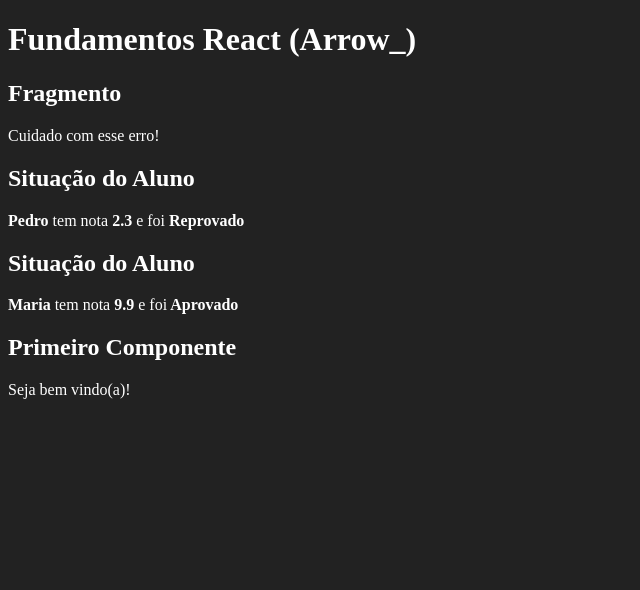
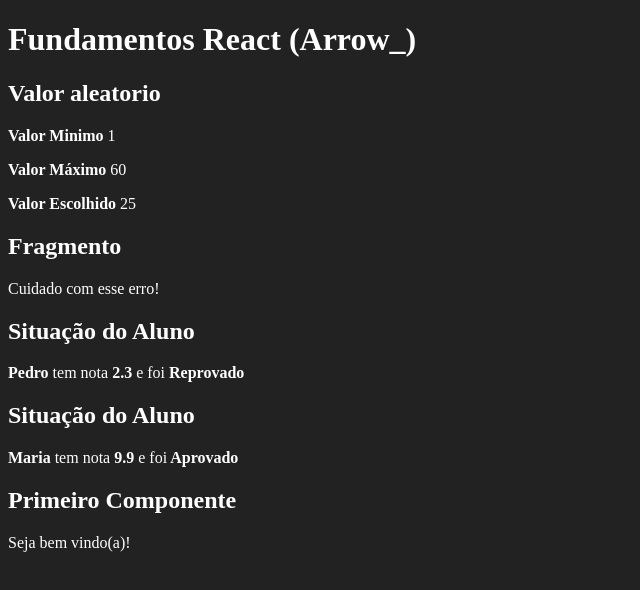
Before and after one commit to lucasg13info/curso-react, a React (Create React App) app in the folder fundamentos-react/: page / in a window 1280 px wide. Shown: the top 590 px of the page, without its empty margins (0-640 px from the left). Built offline with nearby package versions, Linux system fonts and the light colour scheme.

Commit message:
Desafio numeros aleatórios

```diff
--- a/fundamentos-react/src/App.jsx
+++ b/fundamentos-react/src/App.jsx
@@ -1,12 +1,17 @@
 import React from 'react';
 
+import Aleatorio from './components/basicos/Aleatorio';
 import Primeiro from './components/basicos/Primeiro';
 import ComParametro from './components/basicos/ComParametro';
 import Fragmento from './components/basicos/Fragmento';
 
+
 export default () =>(
         <div id>
             <h1>Fundamentos React (Arrow_)</h1>
+
+        <Aleatorio min= {1} max={60}/>
+
         <Fragmento/>
         <ComParametro titulo="Situação do Aluno"
             aluno= "Pedro"
--- /dev/null
+++ b/fundamentos-react/src/components/basicos/Aleatorio.jsx
@@ -0,0 +1,18 @@
+import React from 'react'
+
+export default props =>{
+    const min = props.min
+    const max = props.max
+    const aleatorio = parseInt(Math.random() *(max - min)) + min
+       return(
+
+        <div>
+        <h2>Valor aleatorio</h2>
+        <p> <strong>Valor Minimo</strong> {min}</p>
+        <p> <strong>Valor Máximo</strong> {max}</p>
+        <p> <strong>Valor Escolhido</strong> {aleatorio}</p>
+
+    </div>
+       )
+
+}
```
